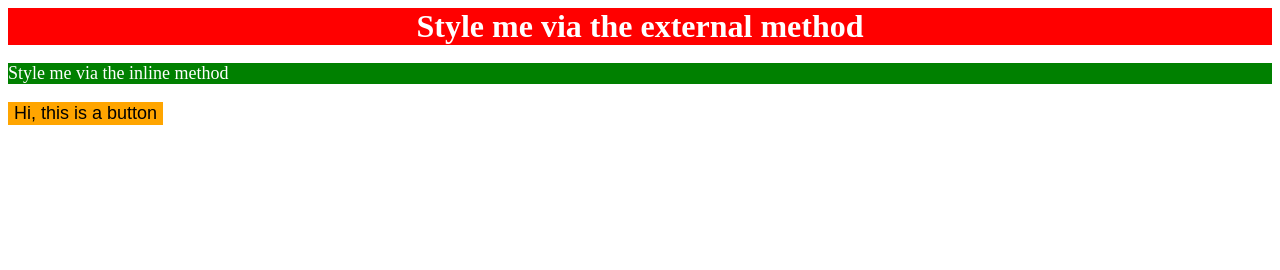
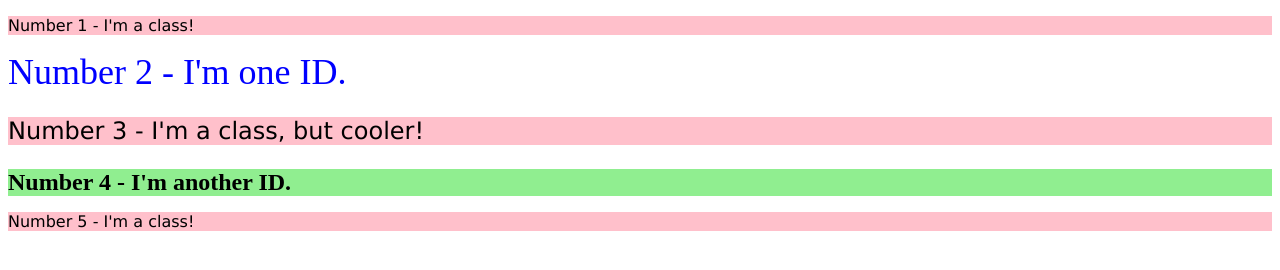
Before and after one commit to Mattyhooo/CSS_Practice, a plain HTML site: page index.html in a window 1280 px wide. Drawn offline with Linux system fonts and the light colour scheme.

Commit message:
complete task 02

```diff
--- a/index.html
+++ b/index.html
@@ -9,13 +9,29 @@
 </head>
 <body>
 
-
-    <div>
+<!-- Start of Task 1 -->
+    <!-- <div>
         Style me via the external method
     </div>
 
     <p>Style me via the inline method</p>
 
-    <button>Hi, this is a button</button>
+    <button>Hi, this is a button</button> -->
+
+<!-- End of Task 1 -->
+
+<!-- Start of Task 2 -->
+<p class="odd_number" >Number 1 - I'm a class!</p>
+
+    <div class="Second" >Number 2 - I'm one ID.</div>
+
+    <p class="odd_number Third" >Number 3 - I'm a class, but cooler!</p>
+
+    <div class="Fourth" >Number 4 - I'm another ID.</div>
+
+    <p class="odd_number" >Number 5 - I'm a class!</p>
+
+    <!-- End of Task 2 -->
+
 </body>
 </html>
--- a/styles.css
+++ b/styles.css
@@ -1,4 +1,4 @@
-div{
+/* div{
     background-color: red;
     color: white;
     font-size: 32px;
@@ -16,4 +16,25 @@ button{
     background-color: orange;
     font-size: 18px;
     border-style: none;
+} */
+
+.odd_number{
+    background-color: pink;
+    font-family: verdana, "dejavu Sans", sans-serif;
 }
+
+.Second{
+    color: blue;
+    font-size: 36px;
+}
+
+.Third{
+    font-size: 24px;
+
+}
+
+.Fourth{
+    font-weight: bold;
+    background-color: lightgreen;
+    font-size: 24px;
+}
```
